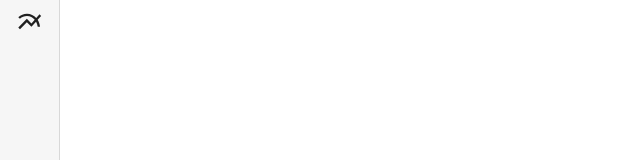
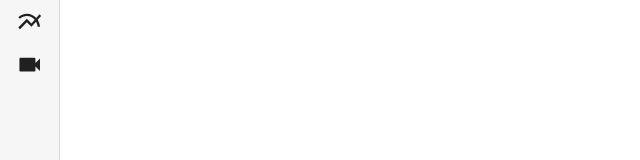
Before and after one commit to Corsage/2020-vision, a React (Create React App) app in the folder front/my-app/: page / in a window 1280 px wide. Shown: the top 160 px of the page, without its empty margins (0-640 px from the left). Built offline with nearby package versions, Linux system fonts and the light colour scheme.

Commit message:
Added LiveFeed tab to navigation.

```diff
--- a/front/my-app/src/App.js
+++ b/front/my-app/src/App.js
@@ -10,6 +10,7 @@ import {
 } from "react-router-dom";
 import defaultTheme from './defaultTheme'
 import DashboardOverview from './components/DashboardOverview'
+import LiveFeed from './components/LiveFeed'
 import MyDrawer from './components/MyDrawer';
 const useStyles = makeStyles((theme) => ({
   app: {
@@ -26,6 +27,7 @@ function App() {
         <MyDrawer/>
           <Switch>
             <Route path ='/dashboard' component={DashboardOverview}/>
+            <Route path = '/liveFeed' component={LiveFeed}/>
           </Switch>
         </Router>
 
--- a/front/my-app/src/components/MyDrawer.js
+++ b/front/my-app/src/components/MyDrawer.js
@@ -1,6 +1,7 @@
 import { Drawer, ListItem } from '@material-ui/core'
 import React from 'react'
 import MultilineChartIcon from '@material-ui/icons/MultilineChart';
+import VideocamIcon from '@material-ui/icons/Videocam';
 import { useHistory } from "react-router-dom";
  const MyDrawer = () => {
     const history = useHistory();
@@ -8,6 +9,10 @@ import { useHistory } from "react-router-dom";
 
     const handleGoToDashboard = () => {
         history.push('/dashboard');
+
+    }
+    const handleGoToLiveFeed = () => {
+        history.push('/liveFeed');
     }
 
     return (
@@ -15,6 +20,9 @@ import { useHistory } from "react-router-dom";
             <ListItem button onClick={handleGoToDashboard}>
                 <MultilineChartIcon />
             </ListItem>
+            <ListItem button onClick={handleGoToLiveFeed}>
+                <VideocamIcon />
+            </ListItem>
         </Drawer>
         )
 }
```
